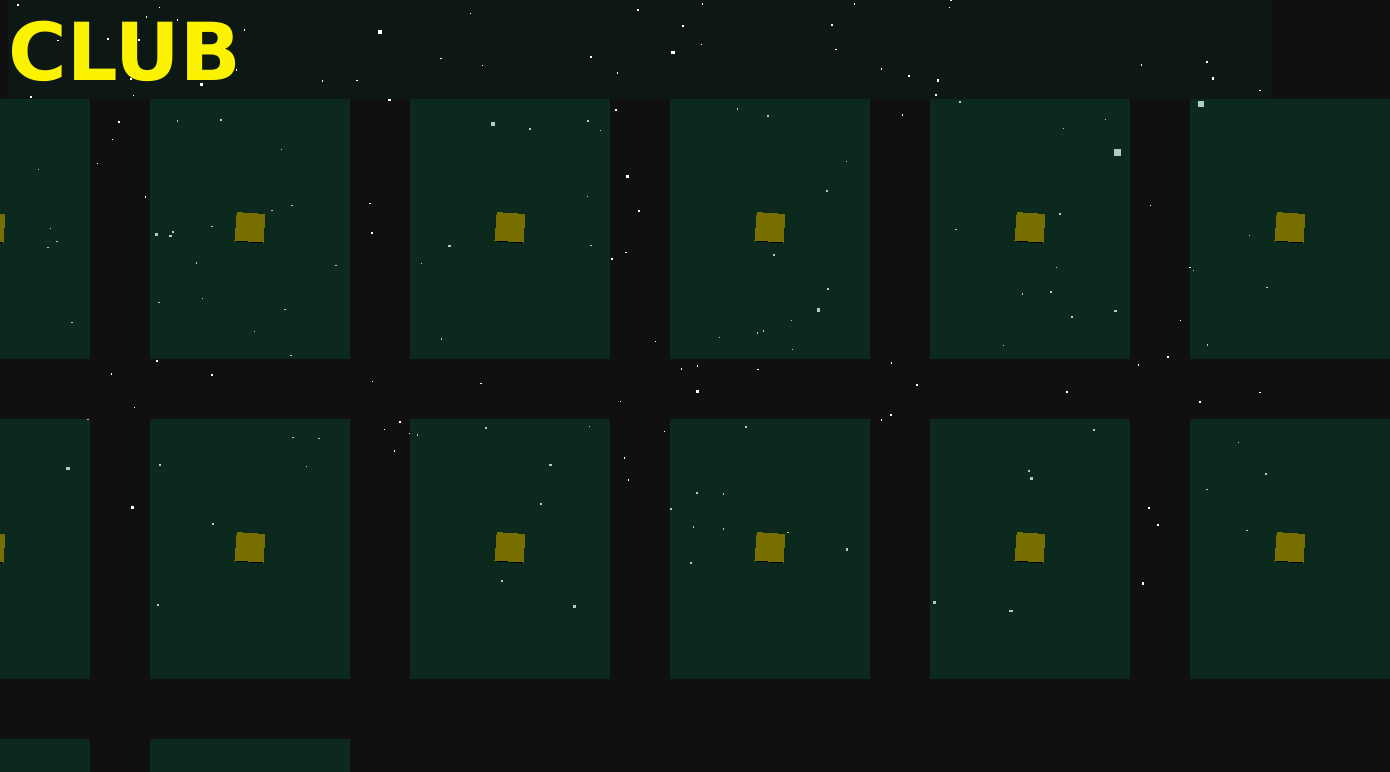
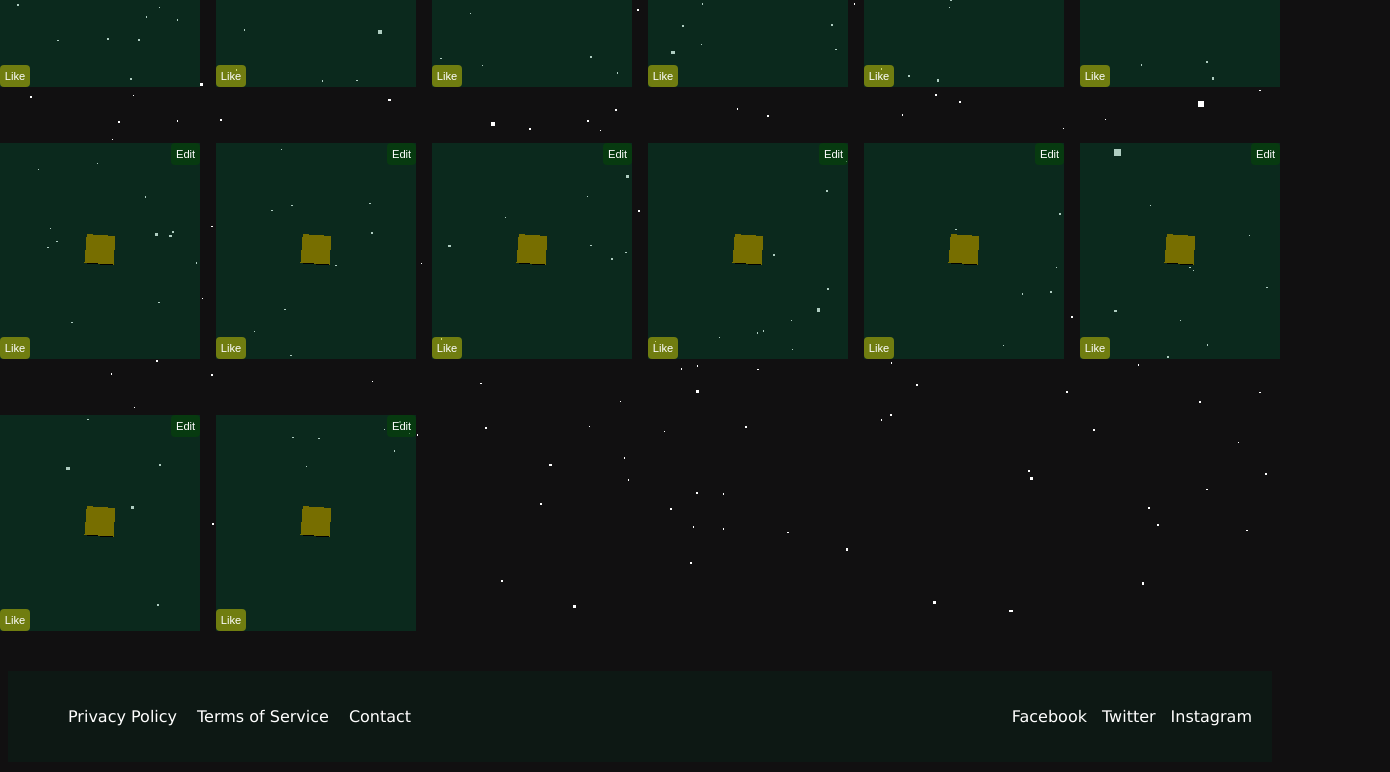
Before and after one commit to Atireg/js-angular, an Angular app: page / in a window 1280 px wide. Shown: the part 188-960 px from the top of the page, 1390 px wide, since content can reach past the window. Built offline with nearby package versions, Linux system fonts and the light colour scheme.

Commit message:
added a footer

```diff
--- a/src/app/app.component.html
+++ b/src/app/app.component.html
@@ -3,5 +3,6 @@
   <main class="main-content">
     <app-particles />
     <app-grid />
+    <app-footer/>
   </main>
 </div>
--- a/src/app/app.component.ts
+++ b/src/app/app.component.ts
@@ -3,12 +3,13 @@ import { RouterOutlet } from '@angular/router';
 import { ParticlesComponent } from './particles/particles.component';
 import { GridComponent } from './grid/grid.component';
 import { HeaderComponent } from './core/header/header.component';
+import { FooterComponent } from './core/footer/footer.component';
 
 
 @Component({
   selector: 'app-root',
   standalone: true,
-  imports: [RouterOutlet, ParticlesComponent, GridComponent, HeaderComponent],
+  imports: [RouterOutlet, ParticlesComponent, GridComponent, HeaderComponent, FooterComponent],
   templateUrl: './app.component.html',
   styleUrl: './app.component.css'
 })
--- /dev/null
+++ b/src/app/core/footer/footer.component.css
@@ -0,0 +1,57 @@
+.footer {
+    background-color: #0036203b;  /* Same as header */
+    color: white;
+    padding: 20px 0;
+    position: relative;
+  }
+
+  .footer-container {
+    display: flex;
+    justify-content: space-between;
+    align-items: center;
+    padding: 0 20px;
+  }
+
+  .footer-links {
+    list-style: none;
+    display: flex;
+    gap: 20px;
+    font-family:'Lucida Sans', 'Lucida Sans Regular', 'Lucida Grande', 'Lucida Sans Unicode', Geneva, Verdana, sans-serif;
+
+  }
+
+  .footer-links li {
+    font-size: 1rem;
+    font-family:'Lucida Sans', 'Lucida Sans Regular', 'Lucida Grande', 'Lucida Sans Unicode', Geneva, Verdana, sans-serif;
+
+  }
+
+  .footer-links a {
+    color: white;
+    text-decoration: none;
+    transition: color 0.3s;
+    font-family:'Lucida Sans', 'Lucida Sans Regular', 'Lucida Grande', 'Lucida Sans Unicode', Geneva, Verdana, sans-serif;
+  }
+
+  .footer-links a:hover {
+    color: #ddd;  /* Lighter color when hovered */
+  }
+
+  .footer-social {
+    display: flex;
+    gap: 15px;
+    font-family:'Lucida Sans', 'Lucida Sans Regular', 'Lucida Grande', 'Lucida Sans Unicode', Geneva, Verdana, sans-serif;
+
+  }
+
+  .footer-social .social-icon {
+    color: white;
+    text-decoration: none;
+    font-size: 1rem;
+    transition: color 0.3s;
+    font-family:'Lucida Sans', 'Lucida Sans Regular', 'Lucida Grande', 'Lucida Sans Unicode', Geneva, Verdana, sans-serif;
+  }
+
+  .footer-social .social-icon:hover {
+    color: #ddd;  /* Lighter color when hovered */
+  }
--- /dev/null
+++ b/src/app/core/footer/footer.component.html
@@ -0,0 +1,15 @@
+
+<footer class="footer">
+    <div class="footer-container">
+      <ul class="footer-links">
+        <li><a href="#">Privacy Policy</a></li>
+        <li><a href="#">Terms of Service</a></li>
+        <li><a href="#">Contact</a></li>
+      </ul>
+      <div class="footer-social">
+        <a href="#" class="social-icon">Facebook</a>
+        <a href="#" class="social-icon">Twitter</a>
+        <a href="#" class="social-icon">Instagram</a>
+      </div>
+    </div>
+  </footer>
--- a/src/app/core/header/header.component.css
+++ b/src/app/core/header/header.component.css
@@ -3,14 +3,15 @@
     display: flex;
     justify-content: space-between;
     align-items: center;
-    /* padding: 10px 20px; */
+    padding: 0rem;
     background-color: #0036203b; /* Green background color */
-    color: rgb(252, 243, 0)
+    color: rgb(252, 243, 0);
+    top: 0px;
     ;
   }
 
   .logo {
-    font-size: 5rem;
+    font-size: 2rem;
     font-family:'Lucida Sans', 'Lucida Sans Regular', 'Lucida Grande', 'Lucida Sans Unicode', Geneva, Verdana, sans-serif;
     font-weight: bold;
   }
@@ -31,11 +32,12 @@
   .nav-link {
     text-decoration: none;
     color: rgb(252, 243, 0);
-    font-size: 3rem;
+    font-size: 1rem;
     font-family:'Lucida Sans', 'Lucida Sans Regular', 'Lucida Grande', 'Lucida Sans Unicode', Geneva, Verdana, sans-serif;
     transition: color 0.3s;
   }
 
   .nav-link:hover {
     color: #d4d4d4; /* Lighter color on hover */
+
   }
--- a/src/app/cube/cube.component.css
+++ b/src/app/cube/cube.component.css
@@ -1,7 +1,7 @@
 .grid-item {
     background-color: #00613950;
     color: white;
-    padding: 30px;
+    padding: 0.5rem;
     text-align: center;
     aspect-ratio: 1;
     place-items: center;
@@ -11,3 +11,39 @@
 .grid-item:hover {
     background-color: #51ce9a6c;
 }
+
+.edit-button {
+    padding: 0.3rem;
+    font-size: 0.7rem;
+    color: white;
+    background-color: #0547078e; /* Green background */
+    border: none;
+    border-radius: 4px;
+    cursor: pointer;
+    transition: background-color 0.3s;
+    position: absolute; /* Position the button absolutely if needed */
+    top: 0px; /* Adjust positioning as needed */
+    right: 0px; /* Adjust positioning as needed */
+  }
+
+  .edit-button:hover {
+    background-color: #45a049; /* Darker green on hover */
+  }
+
+  .like-button {
+    padding: 0.3rem;;
+    font-size:  0.7rem;
+    color: white;
+    background-color: rgba(252, 244, 0, 0.418); /* Green background */
+    border: none;
+    border-radius: 4px;
+    cursor: pointer;
+    transition: background-color 0.3s;
+    position: absolute; /* Position the button absolutely if needed */
+    bottom: 0px; /* Adjust positioning as needed */
+    left: 0px /* Adjust positioning as needed */
+  }
+
+  .like-button:hover {
+    background-color: rgb(252, 243, 0); /* Darker green on hover */
+  }
--- a/src/app/cube/cube.component.html
+++ b/src/app/cube/cube.component.html
@@ -1 +1,4 @@
-<div #cube class="grid-item"></div>
+<div #cube class="grid-item">
+    <button class="edit-button">Edit</button>
+    <button class="like-button">Like</button>
+</div>
--- a/src/app/cube/cube.component.ts
+++ b/src/app/cube/cube.component.ts
@@ -90,7 +90,7 @@ export class CubeComponent implements OnInit, OnDestroy {
       alpha: true
     });
     this.renderer.outputColorSpace = THREE.LinearSRGBColorSpace
-    this.renderer.setSize(sizes.width, sizes.height);
+    this.renderer.setSize(sizes.width, sizes.width);
     gridItemContainer.appendChild(this.renderer.domElement);
   };
 
--- a/src/app/grid/grid.component.css
+++ b/src/app/grid/grid.component.css
@@ -1,7 +1,7 @@
 .grid-container {
   display: grid;
   grid-template-columns: repeat(6, minmax(200px, 1fr));
-  gap: 60px;
+  gap: 1rem;
   width: 100%;
   height: 100vh;
   position: relative;
--- a/src/app/particles/particles.component.ts
+++ b/src/app/particles/particles.component.ts
@@ -33,6 +33,7 @@ export class ParticlesComponent implements OnInit, OnDestroy {
 
   ngOnInit(): void {
     this.initializeScene();
+
     this.resizeCanvas();
     this.cursor = {
       x: 0,
@@ -41,7 +42,6 @@ export class ParticlesComponent implements OnInit, OnDestroy {
 
     this.clock = new THREE.Clock();
     this.previousTime = 0;
-
     this.startAnimationLoop();
   }
 
```
Also changed, not shown: src/app/core/footer/footer.component.ts (added, +12 -0 lines).
